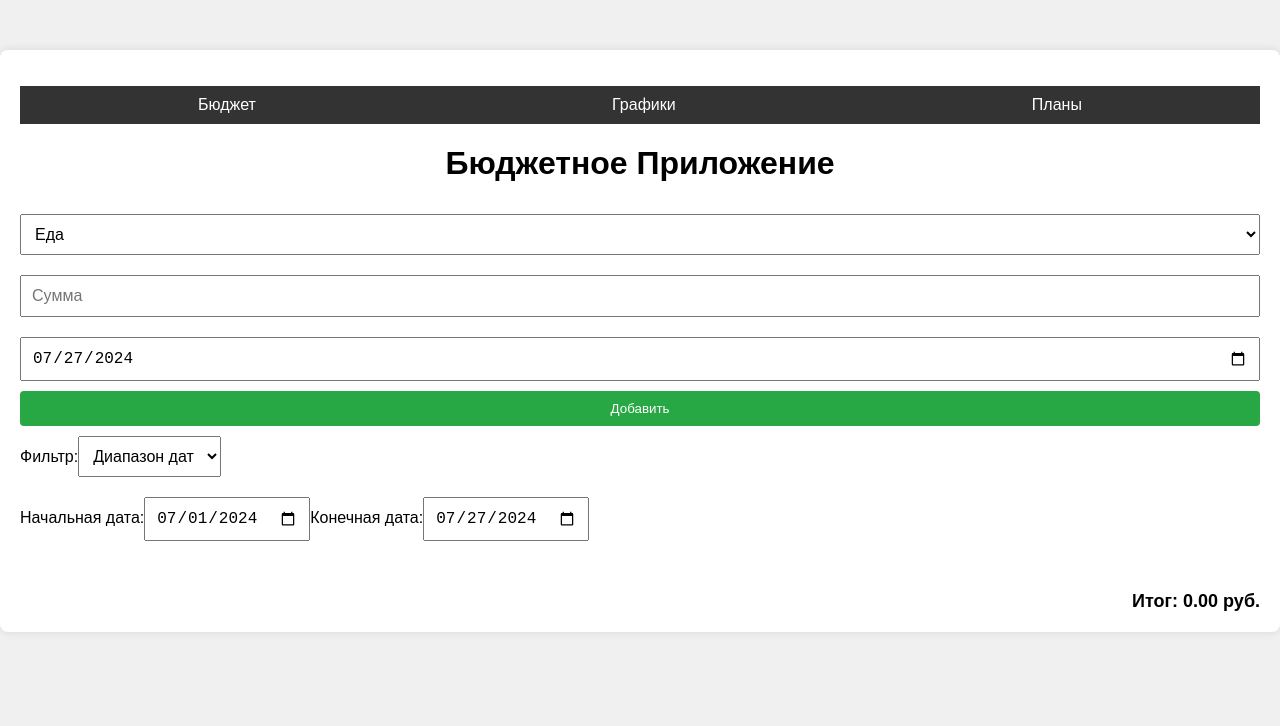
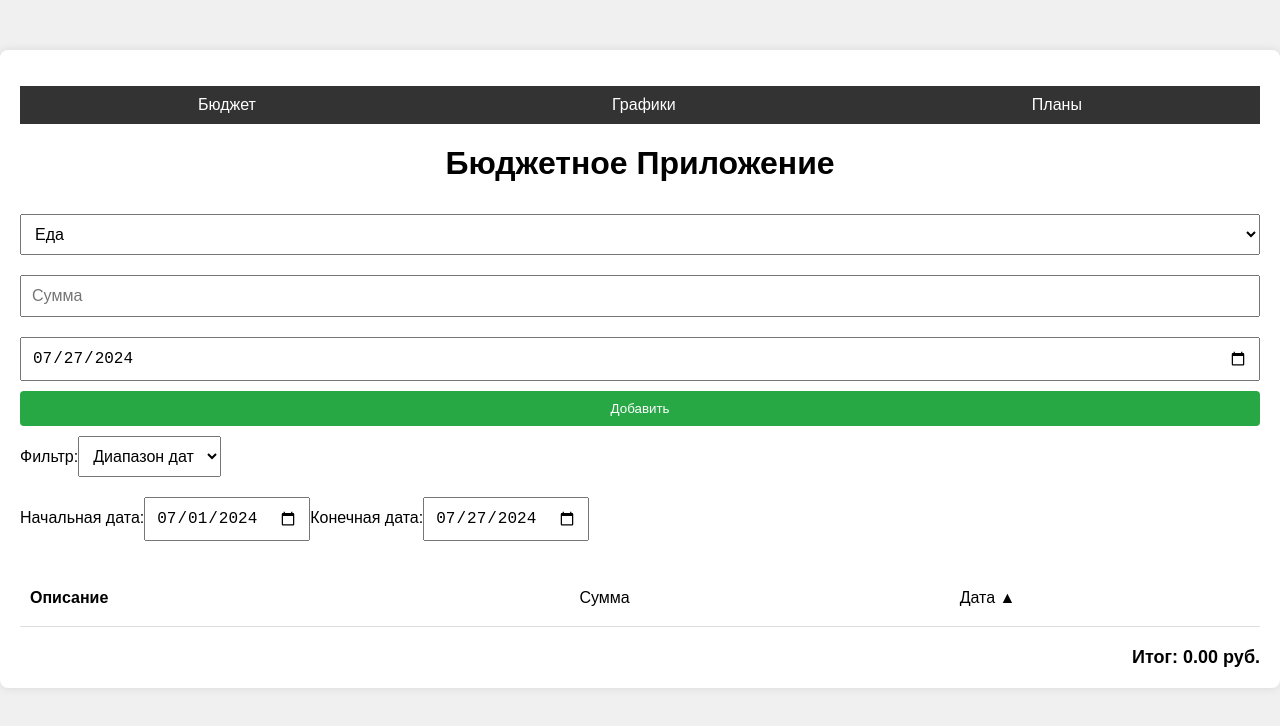
Before and after one commit to Venzelland/budget_mobile_localstorage, a React (Create React App) app: page / in a window 1280 px wide. Shown: the top 726 px of the page. Built offline with nearby package versions, Linux system fonts and the light colour scheme.

Commit message:
button delet

```diff
--- a/src/App.css
+++ b/src/App.css
@@ -69,7 +69,7 @@ button:hover {
   margin-top: 20px;
 }
 
-.budget-item, .plan-item {
+.budget-item, .plan-item, .budget-header {
   display: flex;
   justify-content: space-between;
   padding: 10px;
@@ -82,8 +82,6 @@ button:hover {
   font-weight: bold;
   margin-top: 20px;
 }
-
-
 
 .budget-list {
   display: flex;
@@ -98,9 +96,7 @@ button:hover {
   border-bottom: 1px solid #ddd;
 }
 
-.item-description,
-.item-amount,
-.item-date {
+.item-description, .item-amount, .item-date {
   flex: 1;
   text-align: center;
 }
@@ -110,50 +106,6 @@ button:hover {
   text-align: left;
 }
 
-
-.charts-container {
-  display: flex;
-  justify-content: center;
-  align-items: center;
-  height: 100%;
-  padding: 20px;
-}
-
-.recharts-wrapper {
-  position: relative;
-  cursor: default;
-  align-items: center;
-  width: 400px;  /* Установите ширину по вашему усмотрению */
-  height: 400px; /* Установите высоту по вашему усмотрению */
-}
-
-.recharts-legend-wrapper {
-  text-align: center;
-}
-
-.charts-container {
-  display: flex;
-  flex-direction: column;
-  align-items: center;
-  padding: 20px;
-}
-
-.chart-wrapper {
-  margin: 20px;
-  width: 100%;
-  max-width: 800px;
-}
-
-.recharts-wrapper {
-  position: relative;
-  cursor: default;
-}
-
-.recharts-legend-wrapper {
-  text-align: center;
-}
-
-/* styles.css */
 .charts-container {
   display: flex;
   flex-direction: column;
@@ -173,6 +125,8 @@ button:hover {
 .recharts-wrapper {
   position: relative;
   cursor: default;
+  width: 400px; /* Установите ширину по вашему усмотрению */
+  height: 400px; /* Установите высоту по вашему усмотрению */
 }
 
 .recharts-legend-wrapper {
@@ -198,8 +152,6 @@ button:hover {
   text-align: center;
 }
 
-
-
 .plan-item {
   display: flex; /* Используем flexbox для выравнивания */
   flex-direction: row; /* Упорядочиваем элементы по вертикали */
@@ -207,14 +159,11 @@ button:hover {
   text-align: center; /* Выравниваем текст внутри span по центру */
   border: 1px solid #ccc; /* Добавляем границу для улучшения визуального восприятия */
   border-radius: 5px; /* Добавляем скругление углов */
-
 }
 
 input[type="number"] {
   margin: 10px 0; /* Добавляем отступы сверху и снизу */
 }
-
-
 
 .progress-container {
   width: 100%;
@@ -231,3 +180,12 @@ input[type="number"] {
   border-radius: 5px;
   transition: width 0.3s ease;
 }
+
+.header-item {
+  flex: 1 1;
+  text-align: center;
+}
+
+.hidden-button {
+  visibility: hidden; /* Кнопка остается в макете, но не видна */
+}
--- a/src/Budget.js
+++ b/src/Budget.js
@@ -35,6 +35,7 @@ function Budget() {
         return savedItems ? JSON.parse(savedItems) : [];
     });
     const [filter, setFilter] = useState('custom'); // all, day, week, month, custom
+    const [sortConfig, setSortConfig] = useState({ key: 'date', direction: 'ascending' });
 
     useEffect(() => {
         localStorage.setItem('budgetItems', JSON.stringify(budgetItems));
@@ -100,8 +101,37 @@ function Budget() {
         return filteredItems;
     };
 
+    const sortItems = (items, key, direction) => {
+        const sortedItems = [...items];
+        sortedItems.sort((a, b) => {
+            if (key === 'date') {
+                return direction === 'ascending'
+                    ? new Date(a.date) - new Date(b.date)
+                    : new Date(b.date) - new Date(a.date);
+            }
+            if (key === 'amount') {
+                return direction === 'ascending'
+                    ? a.amount - b.amount
+                    : b.amount - a.amount;
+            }
+            if (key === 'description') {
+                return direction === 'ascending'
+                    ? a.description.localeCompare(b.description)
+                    : b.description.localeCompare(a.description);
+            }
+            return 0;
+        });
+        return sortedItems;
+    };
+
+    const handleSort = (key) => {
+        const direction = (sortConfig.key === key && sortConfig.direction === 'ascending') ? 'descending' : 'ascending';
+        setSortConfig({ key, direction });
+    };
+
     const filteredItems = filterItems(budgetItems);
-    const totalAmount = filteredItems.reduce((sum, item) => sum + item.amount, 0);
+    const sortedItems = sortItems(filteredItems, sortConfig.key, sortConfig.direction);
+    const totalAmount = sortedItems.reduce((sum, item) => sum + item.amount, 0);
 
     return (
         <div>
@@ -164,7 +194,19 @@ function Budget() {
                 </div>
             )}
             <div id="budget-list" className="budget-list">
-                {filteredItems.map((item, index) => (
+                <div className="budget-item">
+                    <span className="item-description" onClick={() => handleSort('description')}>
+                        Описание {sortConfig.key === 'description' ? (sortConfig.direction === 'ascending' ? '▲' : '▼') : ''}
+                    </span>
+                    <span className="header-item" onClick={() => handleSort('amount')}>
+                        Сумма {sortConfig.key === 'amount' ? (sortConfig.direction === 'ascending' ? '▲' : '▼') : ''}
+                    </span>
+                    <span className="header-item" onClick={() => handleSort('date')}>
+                        Дата {sortConfig.key === 'date' ? (sortConfig.direction === 'ascending' ? '▲' : '▼') : ''}
+                    </span>
+                    <button className="hidden-button">Удалить</button>
+                </div>
+                {sortedItems.map((item, index) => (
                     <div key={index} className="budget-item">
                         <span className="item-description">{item.description}</span>
                         <span className="item-amount">{item.amount.toFixed(2)} руб.</span>
--- a/src/Plans.js
+++ b/src/Plans.js
@@ -16,8 +16,12 @@ function Plans() {
 
     const handleAddPlan = (e) => {
         e.preventDefault();
-        if (plan && amount) {
-            const newPlan = { plan, amount: parseFloat(amount), saved: parseFloat(savedAmount) || 0 };
+        if (plan && amount && !isNaN(amount)) {
+            const newPlan = {
+                plan,
+                amount: parseFloat(amount),
+                saved: parseFloat(savedAmount) || 0
+            };
             setPlans([...plans, newPlan]);
             setPlan('');
             setAmount('');
@@ -26,12 +30,18 @@ function Plans() {
     };
 
     const handleSaveAmount = (index, amount) => {
+        if (isNaN(amount) || amount === '') return; // Добавляем проверку на корректность ввода
         const newPlans = plans.map((p, i) => {
             if (i === index) {
-                return { ...p, saved: p.saved + parseFloat(amount) };
+                return { ...p, saved: Math.min(p.saved + parseFloat(amount), p.amount) }; // Не позволяйте накоплениям превышать общую сумму
             }
             return p;
         });
+        setPlans(newPlans);
+    };
+
+    const handleDeletePlan = (index) => {
+        const newPlans = plans.filter((_, i) => i !== index);
         setPlans(newPlans);
     };
 
@@ -57,7 +67,7 @@ function Plans() {
             </form>
             <div id="plans-list">
                 {plans.map((p, index) => {
-                    const progressPercentage = (p.saved / p.amount) * 100;
+                    const progressPercentage = p.amount > 0 ? (p.saved / p.amount) * 100 : 0;
                     return (
                         <div key={index} className="plan-item">
                             <span>
@@ -75,7 +85,18 @@ function Plans() {
                                 onChange={(e) => setSavedAmount(e.target.value)}
                                 placeholder="Сумма для добавления"
                             />
-                            <button onClick={() => handleSaveAmount(index, savedAmount)}>Добавить</button>
+                            <button
+                                onClick={() => handleSaveAmount(index, savedAmount)}
+                                disabled={isNaN(savedAmount) || savedAmount === ''}
+                            >
+                                Добавить
+                            </button>
+                            <button
+                                onClick={() => handleDeletePlan(index)}
+                                style={{ marginLeft: '10px', backgroundColor: '#dc3545' }}
+                            >
+                                Удалить
+                            </button>
                         </div>
                     );
                 })}
```
